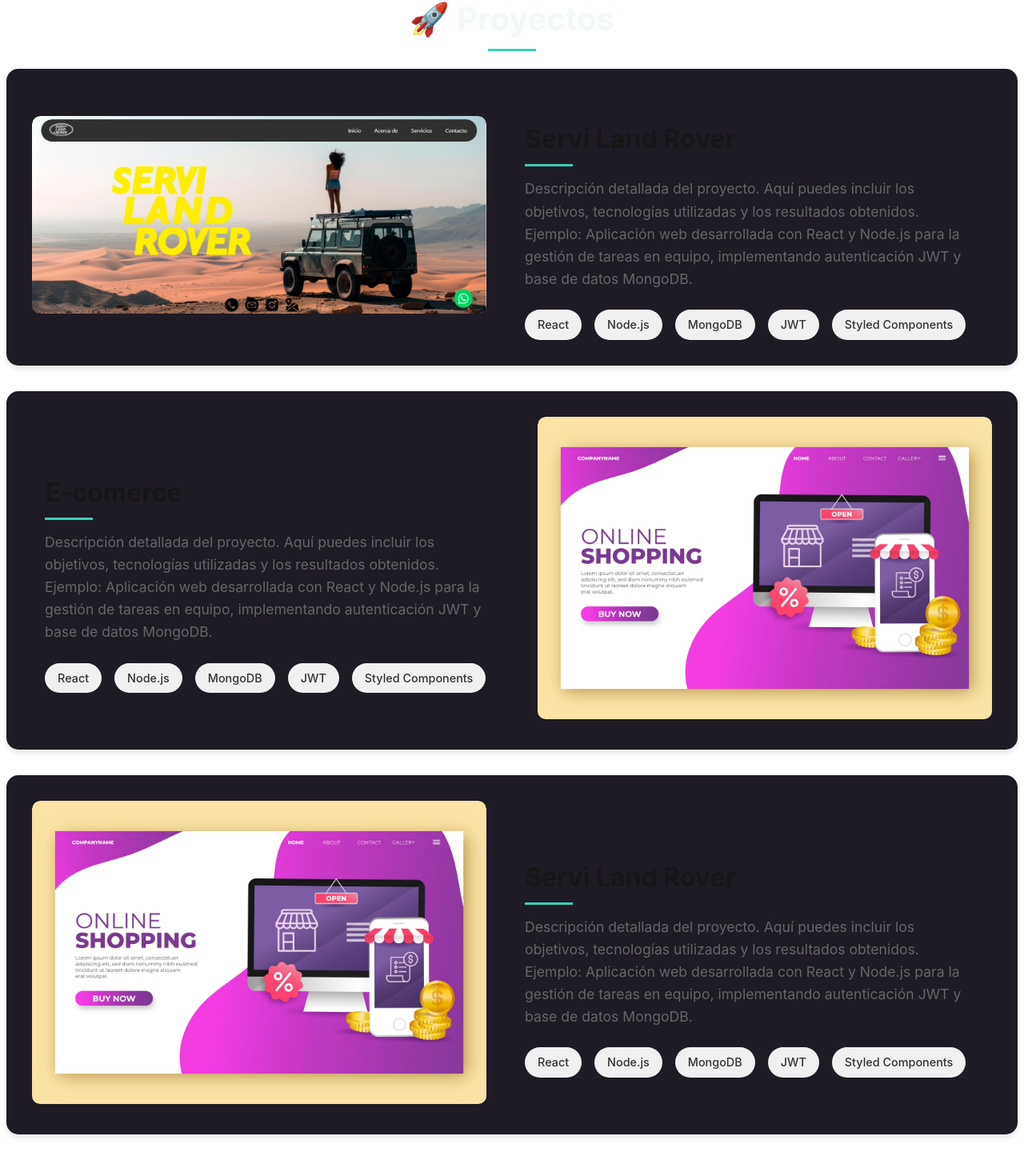
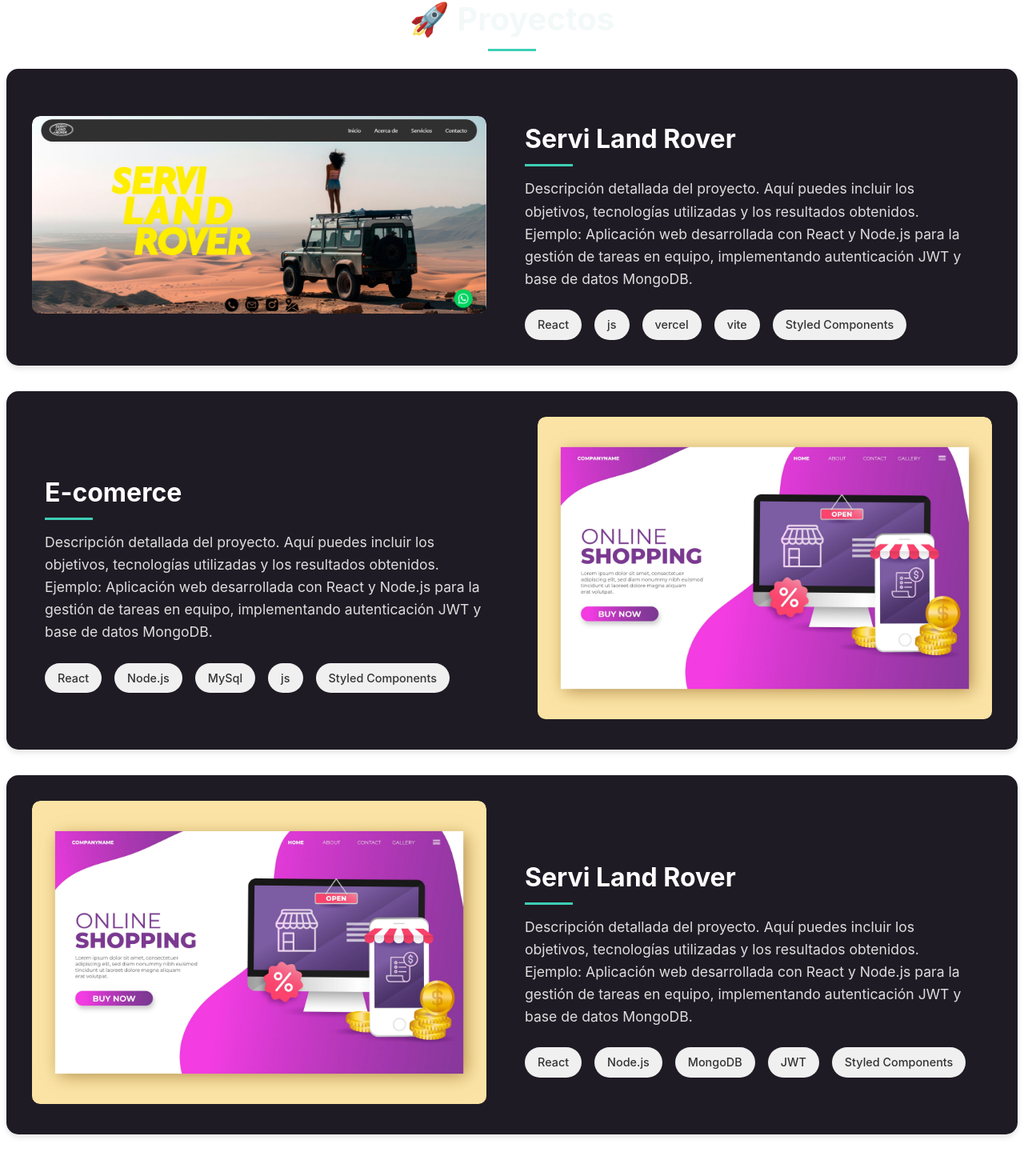
Before and after one commit to dart01/portafolio, a React (Vite) app: page / in a window 1280 px wide. Shown: the part 1756-3226 px from the top of the page at 80% size. Built offline with nearby package versions, Linux system fonts and the light colour scheme.

Commit message:
ajustes inciales modo oscuro

```diff
--- a/src/Proyecto01.jsx
+++ b/src/Proyecto01.jsx
@@ -55,7 +55,7 @@
 
 const ProjectTitle = styled.h3`
   font-size: 2rem;
-  color: rgb(22, 22, 22);
+  color: white;
   margin-bottom: 1.5rem;
   position: relative;
 
@@ -73,7 +73,7 @@
 const ProjectDescription = styled.p`
   font-size: 1.1rem;
   line-height: 1.6;
-  color: #666;
+  color: #DEDEDE;
   margin-bottom: 1.5rem;
 `;
 
@@ -139,9 +139,9 @@
 
         <TechList>
           <TechItem>React</TechItem>
-          <TechItem>Node.js</TechItem>
-          <TechItem>MongoDB</TechItem>
-          <TechItem>JWT</TechItem>
+          <TechItem>js</TechItem>
+          <TechItem>vercel</TechItem>
+          <TechItem>vite</TechItem>
           <TechItem>Styled Components</TechItem>
         </TechList>
       </ProjectContent>
--- a/src/Proyecto02.jsx
+++ b/src/Proyecto02.jsx
@@ -55,7 +55,7 @@
 
 const ProjectTitle = styled.h3`
   font-size: 2rem;
-  color: rgb(22, 22, 22);
+  color: white;
   margin-bottom: 1.5rem;
   position: relative;
 
@@ -73,7 +73,7 @@
 const ProjectDescription = styled.p`
   font-size: 1.1rem;
   line-height: 1.6;
-  color: #666;
+  color: #DEDEDE;
   margin-bottom: 1.5rem;
 `;
 
@@ -112,8 +112,8 @@
         <TechList>
           <TechItem>React</TechItem>
           <TechItem>Node.js</TechItem>
-          <TechItem>MongoDB</TechItem>
-          <TechItem>JWT</TechItem>
+          <TechItem>MySql</TechItem>
+          <TechItem>js</TechItem>
           <TechItem>Styled Components</TechItem>
         </TechList>
       </ProjectContent>
--- a/src/Proyecto03.jsx
+++ b/src/Proyecto03.jsx
@@ -55,7 +55,7 @@
 
 const ProjectTitle = styled.h3`
   font-size: 2rem;
-  color: rgb(22, 22, 22);
+  color: white;
   margin-bottom: 1.5rem;
   position: relative;
 
@@ -73,7 +73,7 @@
 const ProjectDescription = styled.p`
   font-size: 1.1rem;
   line-height: 1.6;
-  color: #666;
+  color: #DEDEDE;
   margin-bottom: 1.5rem;
 `;
 
```
